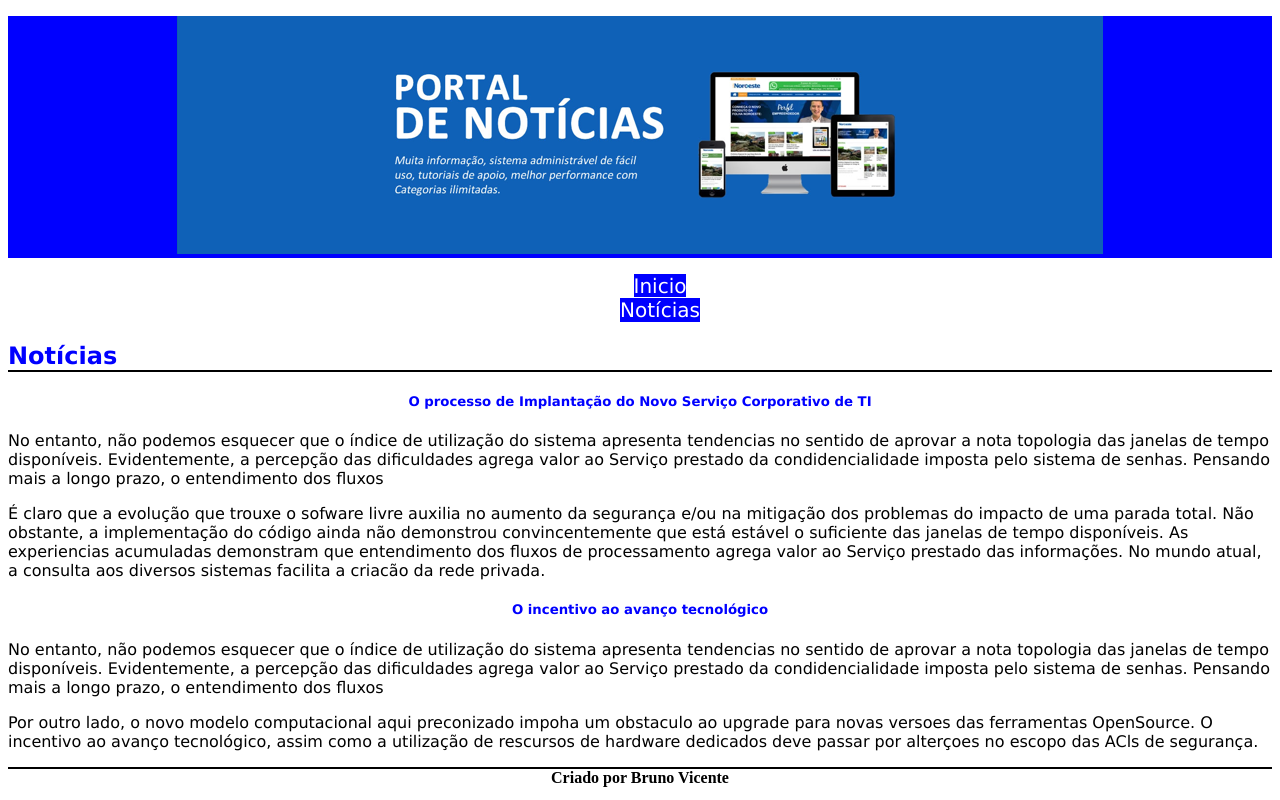
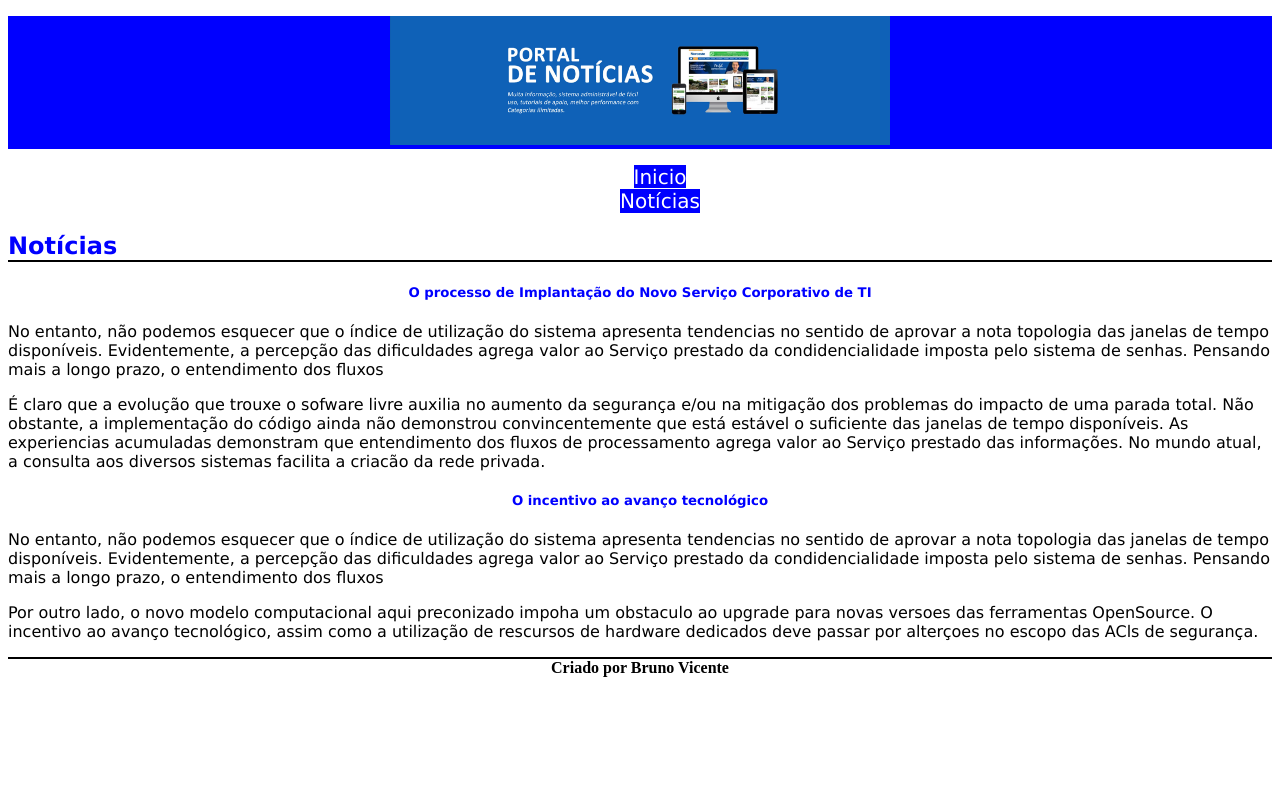
Before and after one commit to Marvio76/Prova-web-1, a plain HTML site: page noticias.html in a window 1280 px wide. Drawn offline with Linux system fonts and the light colour scheme.

Commit message:
prova-web

```diff
--- a/noticias.html
+++ b/noticias.html
@@ -7,8 +7,8 @@
     <link rel="stylesheet" href="style.css">
 </head>
 <body>
-    <p style="text-align: center; background-color: blue;">
-        <img src="img1.png" alt="">
+    <p style="text-align: center; background-color: blue; height: 100%; text-align: center;">
+        <img src="img1.png" alt="" style="width: 100%; max-width: 500px;">
     </p>
     <ul>
         <li>
```
Also changed, not shown: index.html (+2 -2 lines).
